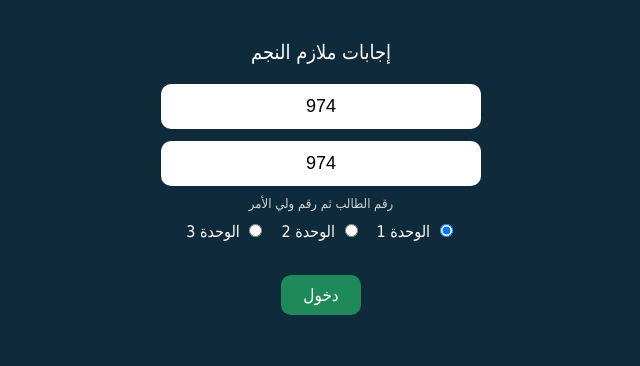
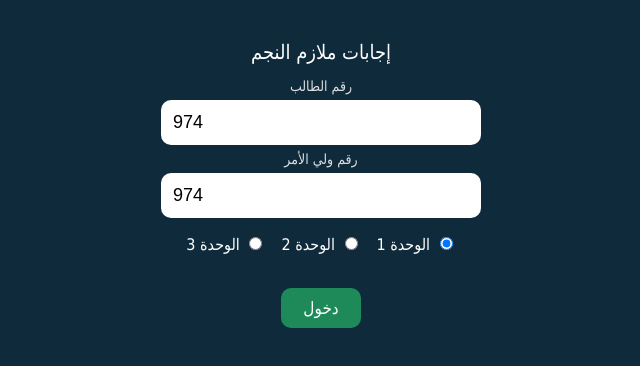
Before and after one commit to ezzatalnajm-dotcom/najm-bio-site-first, a plain HTML site: page bk-answers.html in a window 1280 px wide. Shown: the whole page, without its empty margins (319-959 px from the left). Drawn offline with Linux system fonts and the light colour scheme.

Commit message:
Update bk-answers.html

```diff
--- a/bk-answers.html
+++ b/bk-answers.html
@@ -16,7 +16,7 @@ body{margin:0;font-family:Cairo,Tahoma,sans-serif;background:#0f2a3a;color:#fff}
 button{font:inherit;padding:10px 22px;border-radius:10px;border:0;background:#1e8a5a;color:#fff;font-size:17px}
 @media print{body{display:none}}
 </style></head><body>
-<div id="msg" style="display:none"></div><div id="entry" style="padding:40px 20px;text-align:center"><div style="font-size:20px;margin-bottom:14px">إجابات ملازم النجم</div><input id="ps" type="tel" inputmode="numeric" value="974" style="width:min(90%,320px);padding:12px;font-size:18px;border-radius:10px;border:0;margin:6px;text-align:center;-webkit-user-select:text;user-select:text"><br><input id="pg" type="tel" inputmode="numeric" value="974" style="width:min(90%,320px);padding:12px;font-size:18px;border-radius:10px;border:0;margin:6px;text-align:center;-webkit-user-select:text;user-select:text"><br><div style="font-size:13px;opacity:.8;margin:4px">رقم الطالب ثم رقم ولي الأمر</div><div id="us" style="margin:10px"></div><div id="err" style="color:#ffb4b4;min-height:24px"></div><button id="go">دخول</button></div>
+<div id="msg" style="display:none"></div><div id="entry" style="padding:40px 20px;text-align:center"><div style="font-size:20px;margin-bottom:14px">إجابات ملازم النجم</div><div style="font-size:14px;opacity:.85">رقم الطالب</div><input id="ps" type="tel" dir="ltr" inputmode="numeric" value="974" style="width:min(90%,320px);padding:12px;font-size:18px;border-radius:10px;border:0;margin:6px;text-align:left;-webkit-user-select:text;user-select:text"><br><div style="font-size:14px;opacity:.85">رقم ولي الأمر</div><input id="pg" type="tel" dir="ltr" inputmode="numeric" value="974" style="width:min(90%,320px);padding:12px;font-size:18px;border-radius:10px;border:0;margin:6px;text-align:left;-webkit-user-select:text;user-select:text"><br><div id="us" style="margin:10px"></div><div id="err" style="color:#ffb4b4;min-height:24px"></div><button id="go">دخول</button></div>
 <div id="top" style="display:none"><span id="ttl"></span><span>مرّر لأسفل: تظهر النافذة الوسطى فقط</span></div>
 <div id="pages"></div><div class="band" id="bt" style="display:none"></div><div class="band" id="bb" style="display:none"></div><div id="wm" style="display:none"></div>
 <script>
@@ -25,11 +25,11 @@ var GW='https://script.google.com/macros/s/AKfycbxhc-qLlpoiorG0UZ0Bhs-iS-rcW4_cl
 var msg=document.getElementById('msg'),unit=1;
 function say(t){msg.style.display='block';msg.textContent=t}
 function post(o){return fetch(GW,{method:'POST',headers:{'Content-Type':'text/plain;charset=utf-8'},body:JSON.stringify(o)}).then(function(r){return r.json()})}
-var us=document.getElementById('us');[1,2,3].forEach(function(i){var l=document.createElement('label');l.style.cssText='margin:0 8px;font-size:16px';var r=document.createElement('input');r.type='radio';r.name='u';r.value=i;if(i===(Number(new URLSearchParams(location.search).get('u'))||1))r.checked=true;l.appendChild(r);l.appendChild(document.createTextNode(' الوحدة '+i));us.appendChild(l)});
+var fixedU=Number(new URLSearchParams(location.search).get('u'));var us=document.getElementById('us');if(fixedU>=1&&fixedU<=3){unit=fixedU;document.querySelector('#entry div').textContent='إجابات ملزمة النجم الوحدة '+fixedU;us.style.display='none'}[1,2,3].forEach(function(i){var l=document.createElement('label');l.style.cssText='margin:0 8px;font-size:16px';var r=document.createElement('input');r.type='radio';r.name='u';r.value=i;if(i===(Number(new URLSearchParams(location.search).get('u'))||1))r.checked=true;l.appendChild(r);l.appendChild(document.createTextNode(' الوحدة '+i));us.appendChild(l)});
 ['contextmenu','dragstart','copy','cut'].forEach(function(ev){document.addEventListener(ev,function(e){if(e.target.tagName!=='INPUT')e.preventDefault()})});
 document.addEventListener('keydown',function(e){var k=(e.key||'').toLowerCase();if((e.ctrlKey||e.metaKey)&&'spcu'.indexOf(k)>-1||k==='printscreen'||e.key==='F12')e.preventDefault()});
 var busy=false;
-document.getElementById('go').onclick=function(){if(busy)return;var S=document.getElementById('ps').value.replace(/\D/g,''),G=document.getElementById('pg').value.replace(/\D/g,'');unit=Number(document.querySelector('input[name=u]:checked').value);var er=document.getElementById('err');er.textContent='';
+document.getElementById('go').onclick=function(){if(busy)return;var S=document.getElementById('ps').value.replace(/\D/g,''),G=document.getElementById('pg').value.replace(/\D/g,'');unit=(fixedU>=1&&fixedU<=3)?fixedU:Number(document.querySelector('input[name=u]:checked').value);var er=document.getElementById('err');er.textContent='';
 if(S.length<11||G.length<11){er.textContent='اكتب الرقمين كاملين';return}
 busy=true;run(S,G,er)};
 function run(S,G,er){
```
